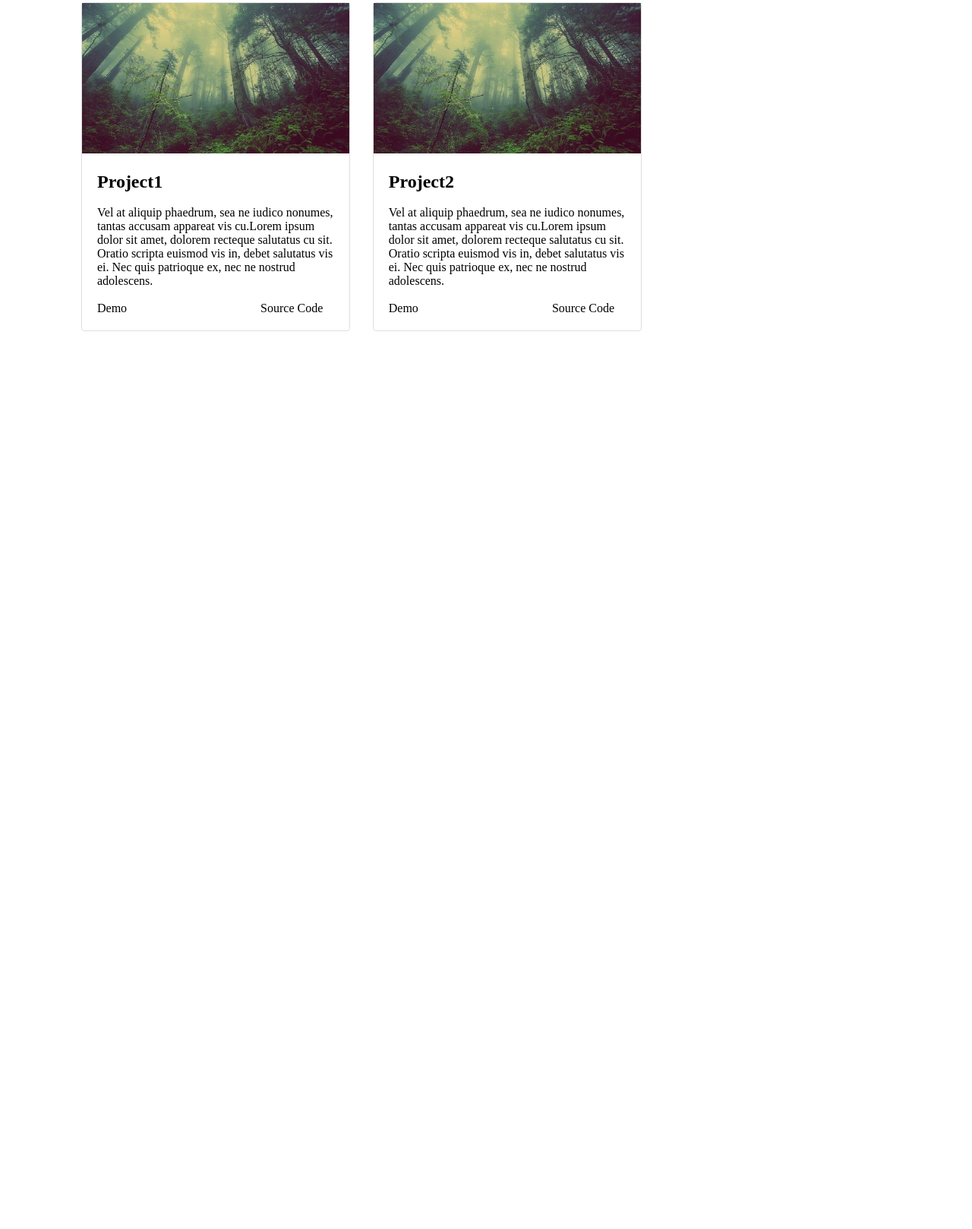
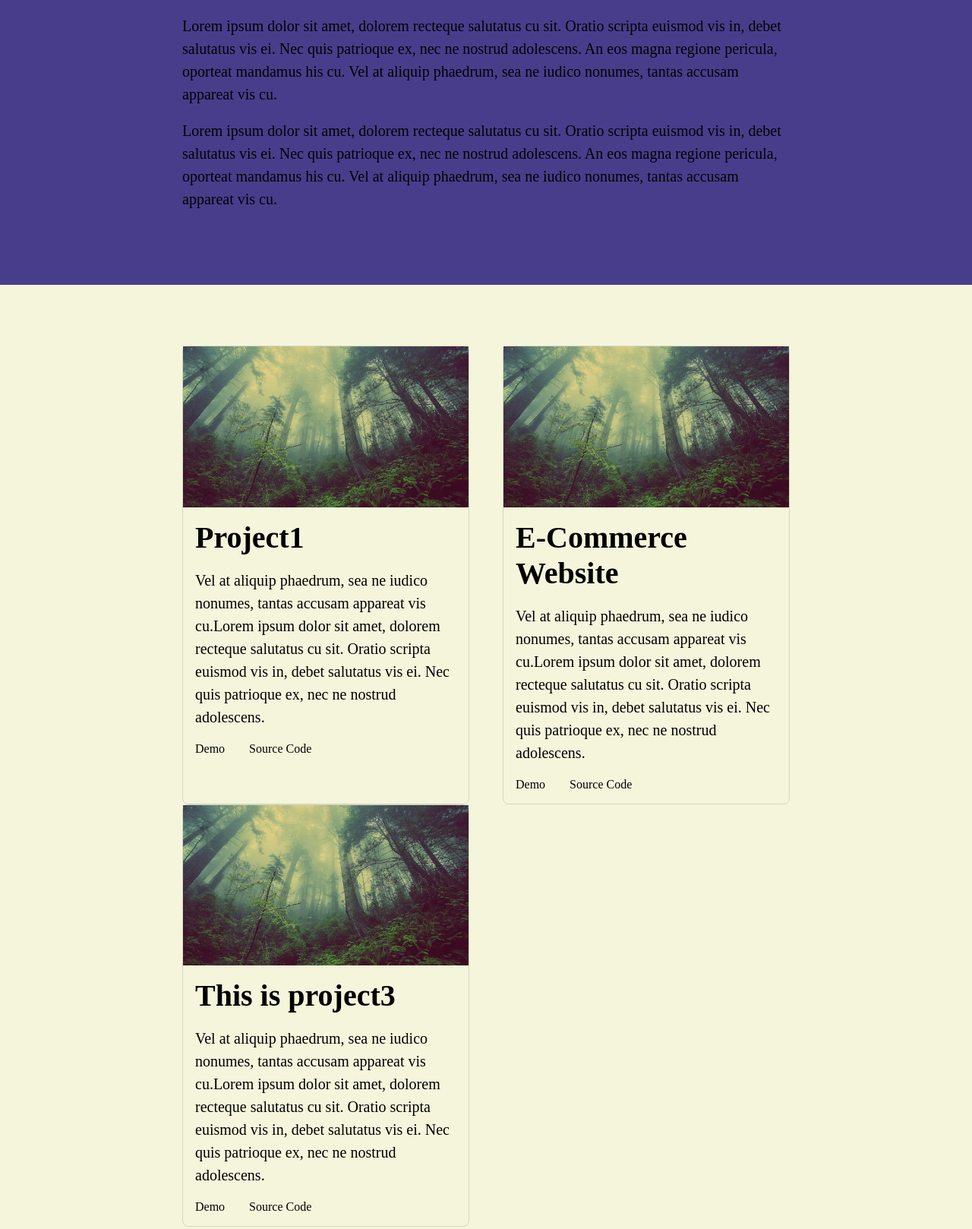
Before and after one commit to jsoon049/js-portfolio, a Gatsby site: page / in a window 1280 px wide. Shown: the part 1089-2707 px from the top of the page at 76% size. Before the commit the page ends 1525 px from the top, so only its background shows below. Built offline with nearby package versions, Linux system fonts and the light colour scheme; Gatsby itself is replaced by a stand-in of ours.

Commit message:
Added work experience section

```diff
--- a/src/components/navbar.module.css
+++ b/src/components/navbar.module.css
@@ -3,6 +3,7 @@
   justify-content: flex-end;
   flex-wrap: wrap;
   margin: 1rem;
+  margin-top: 0;
   padding: 0;
 }
 
--- a/src/components/project-card.js
+++ b/src/components/project-card.js
@@ -5,7 +5,7 @@ import style from "./project-card.module.css"
 const ProjectCard = props => {
   return (
     <div className={style.project_card}>
-      <Img fixed={props.image} alt={props.caption} />
+      <Img fluid={props.image} alt={props.caption} />
       <div className={style.project_content}>
         <h2>{props.title}</h2>
         <p>{props.description}</p>
--- a/src/components/project-card.module.css
+++ b/src/components/project-card.module.css
@@ -1,20 +1,18 @@
-.project_card {
-    width: 33%;
-    float: left;
-    margin-right: 30px;
-    border: 1px solid rgba(0,0,0,.125);
-    border-radius: .25rem;
-}
-
-.project_content {
-    padding: 1.25rem;
-}
-
-.demo {
-    margin-right: 11em;
-}
-
 h2, p {
     margin-top: 0;
     margin-bottom: 18px;
 }
+
+.project_card {
+    width: 47%;
+    border: 1px solid rgba(0,0,0,.125);
+    border-radius: .5rem;
+}
+
+.project_content {
+    padding: 1em;
+}
+
+.demo {
+    margin-right: 2em;
+}
--- /dev/null
+++ b/src/components/work-experience.js
@@ -0,0 +1,15 @@
+import React from "react"
+import style from "./work-experience.module.css"
+
+const WorkExperience = props => {
+  return (
+    <div className={style.job_content}>
+      <h2 className={style.companyName}>{props.company}</h2>
+      <h3 className={style.jobInfo}>{props.jobTitle} {'\uFF5C'} {props.location}</h3>
+      <p>{props.dates}</p>
+      <p>{props.jobDescription}</p>
+    </div>
+  )
+}
+
+export default WorkExperience
--- /dev/null
+++ b/src/components/work-experience.module.css
@@ -0,0 +1,8 @@
+.companyName {
+    font-size: 50px;
+    margin: 0;
+}
+
+.jobInfo {
+    margin: 0.25em 0;
+}
--- a/src/pages/index.js
+++ b/src/pages/index.js
@@ -1,9 +1,11 @@
 import React from "react"
 import { graphql } from "gatsby"
 import style from "./index.module.css"
+
 import BackgroundImage from "gatsby-background-image"
 import Navbar from "../components/navbar.js"
 import ProjectCard from "../components/project-card.js"
+import WorkExperience from "../components/work-experience.js"
 
 const IndexPage = ({ data }) => (
   <div id="main">
@@ -17,63 +19,76 @@ const IndexPage = ({ data }) => (
       }}
     >
       <Navbar />
-      <h1>
-        {" "}
-        “Choose a job you love, and you will never have to work a day in your
-        life
-      </h1>
+      <h1>“Choose a job you love, and you will never have to work a day in your life</h1>
     </BackgroundImage>
 
-    <section className="about">
-      <div className={style.container}>
+    <section id="about" className={`${style.groupA} ${style.container}`}>
       <p>
         Lorem ipsum dolor sit amet, dolorem recteque salutatus cu sit. Oratio
         scripta euismod vis in, debet salutatus vis ei. Nec quis patrioque ex,
         nec ne nostrud adolescens. An eos magna regione pericula, oporteat
-          mandamus his cu. Vel at aliquip phaedrum, sea ne iudico nonumes,
-          tantas accusam appareat vis cu.Lorem ipsum dolor sit amet, dolorem
-          recteque salutatus cu sit. Oratio scripta euismod vis in, debet
-          salutatus vis ei. Nec quis patrioque ex, nec ne nostrud adolescens. An
-          eos magna regione pericula, oporteat mandamus his cu. Vel at aliquip
-          phaedrum, sea ne iudico nonumes, tantas accusam appareat vis cu.
+        mandamus his cu. Vel at aliquip phaedrum, sea ne iudico nonumes, tantas
+        accusam appareat vis cu.Lorem ipsum dolor sit amet, dolorem recteque
+        salutatus cu sit. Oratio scripta euismod vis in, debet salutatus vis ei.
+        Nec quis patrioque ex, nec ne nostrud adolescens. An eos magna regione
+        pericula, oporteat mandamus his cu. Vel at aliquip phaedrum, sea ne
+        iudico nonumes, tantas accusam appareat vis cu.
       </p>
       <p>
         Lorem ipsum dolor sit amet, dolorem recteque salutatus cu sit. Oratio
         scripta euismod vis in, debet salutatus vis ei. Nec quis patrioque ex,
         nec ne nostrud adolescens. An eos magna regione pericula, oporteat
-          mandamus his cu. Vel at aliquip phaedrum, sea ne iudico nonumes,
-          tantas accusam appareat vis cu.
+        mandamus his cu. Vel at aliquip phaedrum, sea ne iudico nonumes, tantas
+        accusam appareat vis cu.
       </p>
       <p>
         Lorem ipsum dolor sit amet, dolorem recteque salutatus cu sit. Oratio
         scripta euismod vis in, debet salutatus vis ei. Nec quis patrioque ex,
         nec ne nostrud adolescens. An eos magna regione pericula, oporteat
-          mandamus his cu. Vel at aliquip phaedrum, sea ne iudico nonumes,
-          tantas accusam appareat vis cu.
+        mandamus his cu. Vel at aliquip phaedrum, sea ne iudico nonumes, tantas
+        accusam appareat vis cu.
       </p>
-      </div>
     </section>
-    <section className="projects">
-      <div className={style.container}>
+    <section id="projects" className={`${style.groupB} ${style.container}`}>
       <ProjectCard
         title="Project1"
         description="Vel at aliquip phaedrum, sea ne iudico nonumes,
           tantas accusam appareat vis cu.Lorem ipsum dolor sit amet, dolorem
           recteque salutatus cu sit. Oratio scripta euismod vis in, debet
           salutatus vis ei. Nec quis patrioque ex, nec ne nostrud adolescens."
-          image={data.cardImage.childImageSharp.fixed}
+        image={data.cardImage.childImageSharp.fluid}
         caption="TBD"
       />
       <ProjectCard
-          title="Project2"
+        title="E-Commerce Website"
         description="Vel at aliquip phaedrum, sea ne iudico nonumes,
           tantas accusam appareat vis cu.Lorem ipsum dolor sit amet, dolorem
           recteque salutatus cu sit. Oratio scripta euismod vis in, debet
           salutatus vis ei. Nec quis patrioque ex, nec ne nostrud adolescens."
-          image={data.cardImage.childImageSharp.fixed}
+        image={data.cardImage.childImageSharp.fluid}
         caption="TBD"
       />
-      </div>
+      <ProjectCard
+        title="This is project3"
+        description="Vel at aliquip phaedrum, sea ne iudico nonumes,
+          tantas accusam appareat vis cu.Lorem ipsum dolor sit amet, dolorem
+          recteque salutatus cu sit. Oratio scripta euismod vis in, debet
+          salutatus vis ei. Nec quis patrioque ex, nec ne nostrud adolescens."
+        image={data.cardImage.childImageSharp.fluid}
+        caption="TBD"
+      />
+    </section>
+    <section id="experience" className={`${style.groupA} ${style.container}`}>
+      <WorkExperience
+        company="Mitel"
+        jobTitle="Software Developer Intern"
+        location="Kanata, ON"
+        dates="January - April 2020"
+        jobDescription="Vel at aliquip phaedrum, sea ne iudico nonumes,
+        tantas accusam appareat vis cu.Lorem ipsum dolor sit amet, dolorem
+        recteque salutatus cu sit. Oratio scripta euismod vis in, debet
+        salutatus vis ei. Nec quis patrioque ex, nec ne nostrud adolescens."
+      />
     </section>
   </div>
 )
@@ -91,8 +106,8 @@ export const data = graphql`
     }
     cardImage: file(relativePath: { eq: "pic1.jpg" }) {
       childImageSharp {
-        fixed(quality: 100, width: 352) {
-          ...GatsbyImageSharpFixed
+        fluid(quality: 100, maxWidth: 433) {
+          ...GatsbyImageSharpFluid
         }
       }
     }
--- a/src/pages/index.module.css
+++ b/src/pages/index.module.css
@@ -8,12 +8,26 @@ h1 {
   font-size: 75px;
 }
 
-section {
-  margin-top: 3em;
+h2 {
+  font-size: 40px;
+}
+
+p {
+  font-size: 20px;
+  line-height: 30px;
 }
 
 .container {
-  margin-left: auto;
-  margin-right: auto;
-  width: 1066px;
+  padding: 5em 15em;
 }
+
+.groupA {
+  background-color: darkslateblue;
+}
+
+.groupB {
+  background-color: beige;
+  display: flex;
+  justify-content: space-between;
+  flex-wrap: wrap;
+}
```
Lines whose indentation alone changed are shown as unchanged.
